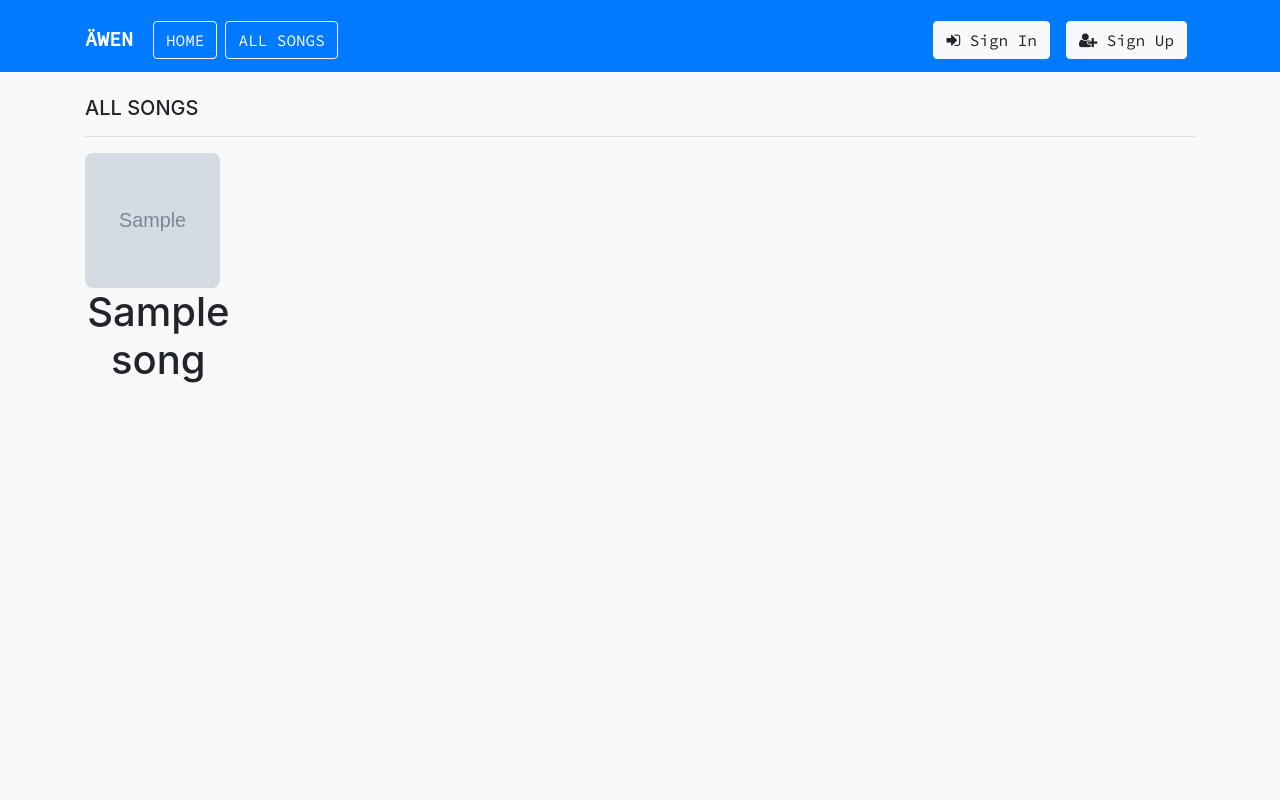
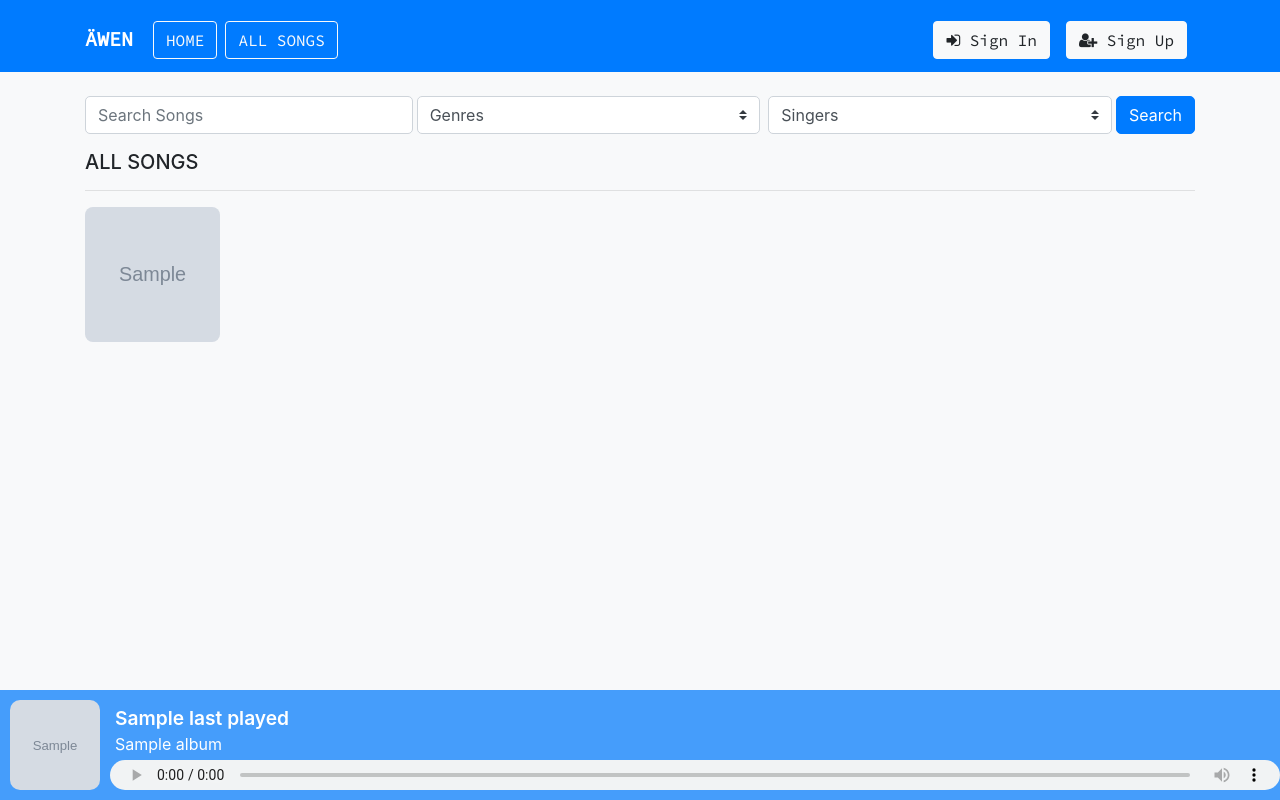
Before and after one commit to Bug-daulet/musicApp, a Django app: template musicApp/templates/musicapp/all_songs.html in a window 1280 px wide. Run offline with Django 3.2, Linux system fonts and the light colour scheme; the template is opened without the code that fills it: most values are stand-ins (such as "Sample title", 1, 10 or a date in 2020); grey boxes marked "Sample" are stand-in pictures; some libraries are stand-ins or nearby versions.

Commit message:
Update all_songs.html

```diff
--- a/musicApp/templates/musicapp/all_songs.html
+++ b/musicApp/templates/musicapp/all_songs.html
@@ -1,33 +1,100 @@
 {% extends 'base.html' %}
 {% load socialaccount %}
-{% block title %} ALL SONGS{% endblock title %}
-
+{% block title %} All Songs {% endblock title %}
 {% block body %}
 
 <br>
 <div class="container">
+  <div class="col-md-13">
+    <form class="form-horizontal" role="search" method="get" action=''>
+      <div class="form-group">
+        <div class="input-group">
+          <div class="input-group">
+            <input type="text" class="form-control input-lg" style="border-radius: 5px;"
+            name="q" value="{{ request.GET.q }}" placeholder= "Search Songs "/>
+
+            <select name="genres" class="custom-select mx-1" style="border-radius: 5px;">
+              <option selected="selected" disabled>Genres</option>
+              {% if all_genres %}
+                  {% for genre in all_genres %}
+                      <option value={{genre}}>{{genre}}</option>
+                  {% endfor %}
+              {% endif %}
+            </select>
+            <select name="singers" class="custom-select mx-1" style="border-radius: 5px;">
+              <option selected="selected" disabled>Singers</option>
+              {% if all_singers %}
+                  {% for singer in all_singers %}
+                      <option value={{singer}}>{{singer}}</option>
+                  {% endfor %}
+              {% endif %}
+            </select>
+
+            <span class='input-group-btn'>
+              <button type="submit" style="border-radius: 5px;" class="btn btn-primary">Search</button>
+            </span>
+          </div>
+        </div>
+      </div>
+    </form>
+  </div>
+
+  {% if not query_search %}
   <header class="section-heading">
     <h5 class="section-title">ALL SONGS</h5>
   </header>
   <hr>
-  <div class="row" style="margin-right: 65px;margin-left:-15px">
-    {% if music %}
-    {% for song in music %}
+  {% else %}
+  <header class="section-heading">
+    <h5 class="section-title">SEARCH RESULTS</h5>
+  </header>
+  <hr>
+  {% endif %}
+  <!-- Song list -->
+  <div class="row" style="margin-right: 65px;margin-left:-15px;">
+    {% if songs %}
+    {% for song in songs %}
     <div class="col-sm-2 col-md-2" style="padding-bottom: 15px;">
       <div class="hovereffect">
         <img src="{{ song.song_img.url}}" class="img-responsive" height="135" width="135"
           style="border-radius: 8px 8px 8px 8px;">
         <div class="overlay">
+          <a class="btn btn-outline-light mt-5 mx-1" href="{% url 'play_song' song.id %}"><i class="fa fa-play"
+              aria-hidden="true"></i></a>
           <a class="btn btn-outline-light mt-5 mx-1" href="{% url 'detail' song.id %}"><i class="fa fa-info-circle"
               aria-hidden="true"></i></a>
+
         </div>
-          <h1>{{ song.name }}</h1>
       </div>
     </div>
     {% endfor %}
     {% endif %}
+
   </div>
 </div>
 
+<br>
+<br>
+<br>
+<br>
+<footer class="footer">
+  <div class="player" style="padding-left: 10px;padding-top:10px;background-color: #459dfb;">
+    <div class="left"><img src="{{last_played.song_img.url}}" height="90" width="90" style="border-radius: 10px 10px 10px 10px;"></div>
+    <div class="right">
+       <div class="top">
+          <a class="song" style="margin-left: 15px;color: white;">{{last_played.name}}</a>
+          <a class="artist" style="margin-left: 15px;color:white">{{last_played.album}}</a>
+       </div>
+       <div class="bottom">
+        {% if first_time %}
+          <audio controls=""  name="media" style="margin-left: 20px;margin-bottom: 10px;width: 1230px;height:30px"><source src="{{last_played.song_file.url}}" type="audio/mpeg" ></audio>
+        {% else %}
+          <audio controls="" autoplay name="media" style="margin-left: 20px;margin-bottom: 10px;width: 1230px;height:30px"><source src="{{last_played.song_file.url}}" type="audio/mpeg" ></audio>
+        {% endif %}
+        </div>
+    </div>
+  </div>
+</footer>
+
 
 {% endblock body %}
```
